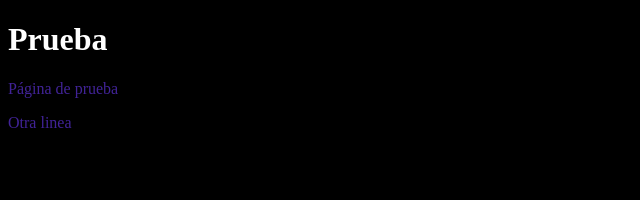
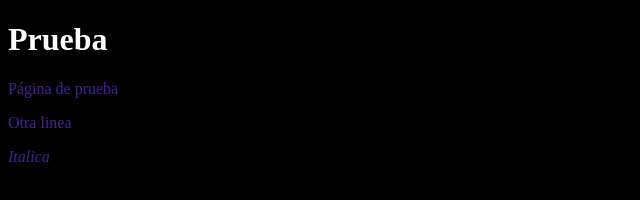
Before and after one commit to xerranox/Prueba, a plain HTML site: page index.html in a window 1280 px wide. Shown: the full height of the page, 0-640 px from the left. Drawn offline with Linux system fonts and the light colour scheme.

Commit message:
Third Commit

```diff
--- a/index.html
+++ b/index.html
@@ -12,6 +12,7 @@
     <div class="head">
         <p>Página de prueba</p>
         <p>Otra linea</p>
+        <i>Italica</i>
     </div>
 </body>
 </html>
```
